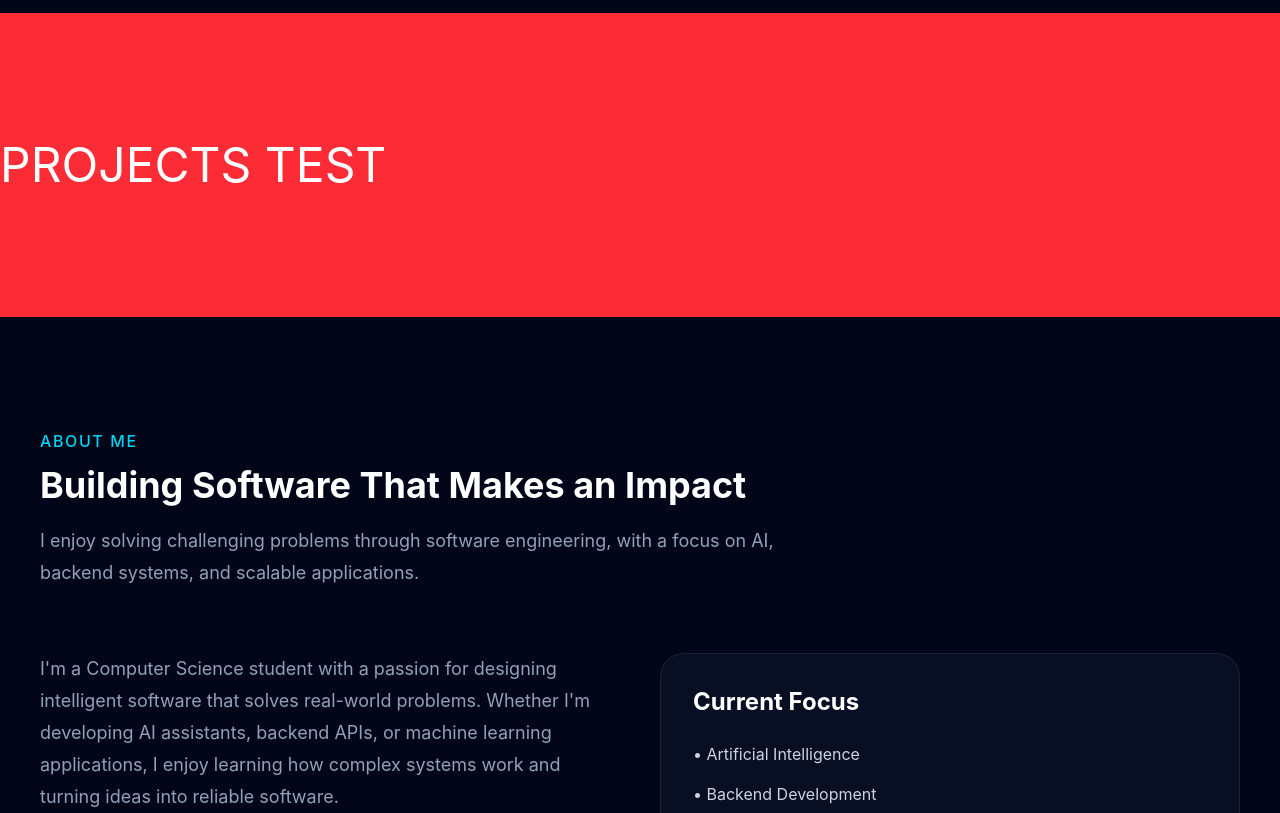
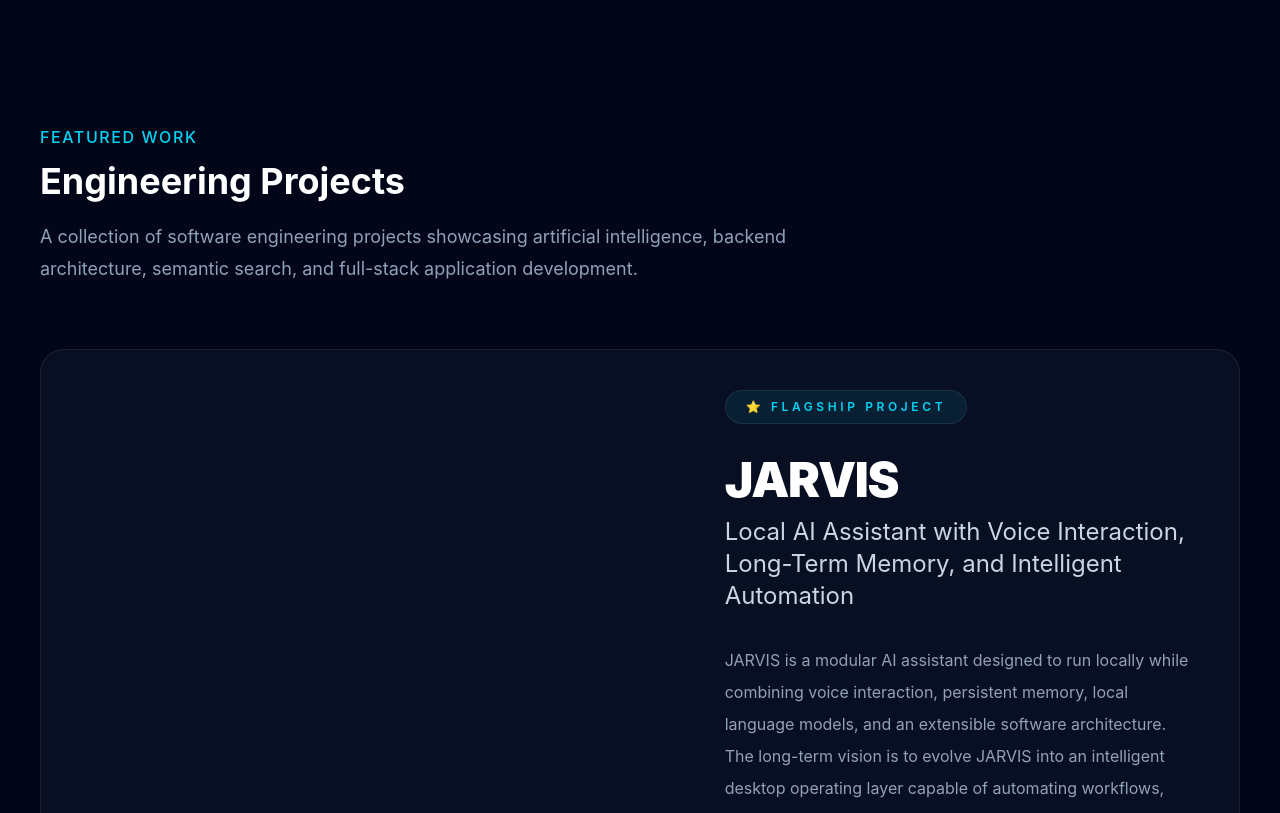
Before and after one commit to CPruett24/portfolio-website, a Next.js app: page / in a window 1280 px wide. Shown: the part 1580-2393 px from the top of the page. Built offline with nearby package versions, Linux system fonts and the light colour scheme.

Commit message:
test: isolate projects heading

```diff
--- a/src/components/sections/Projects.tsx
+++ b/src/components/sections/Projects.tsx
@@ -1,12 +1,41 @@
+import Section from "@/components/ui/Section";
+import SectionHeading from "@/components/ui/SectionHeading";
+
+import ProjectCard from "@/components/projects/ProjectCard";
+
+import { projects } from "@/data/projects";
+
 export default function Projects() {
+  const featured = projects.find((p) => p.slug === "jarvis");
+
+  const others = projects.filter((p) => p.slug !== "jarvis");
+
   return (
-    <section
-      id="projects"
-      className="bg-red-500 py-32"
-    >
-      <h2 className="text-5xl text-white">
-        PROJECTS TEST
-      </h2>
-    </section>
+    <Section id="projects">
+      <SectionHeading
+        eyebrow="Featured Work"
+        title="Engineering Projects"
+
+        subtitle="A collection of software engineering projects showcasing artificial intelligence, backend architecture, semantic search, and full-stack application development."
+      />
+
+      {featured && (
+        <div className="mt-16">
+          <ProjectCard
+            project={featured}
+            featured
+          />
+        </div>
+      )}
+
+      <div className="mt-16 grid gap-8 lg:grid-cols-2">
+        {others.map((project) => (
+          <ProjectCard
+            key={project.slug}
+            project={project}
+          />
+        ))}
+      </div>
+    </Section>
   );
 }
```
